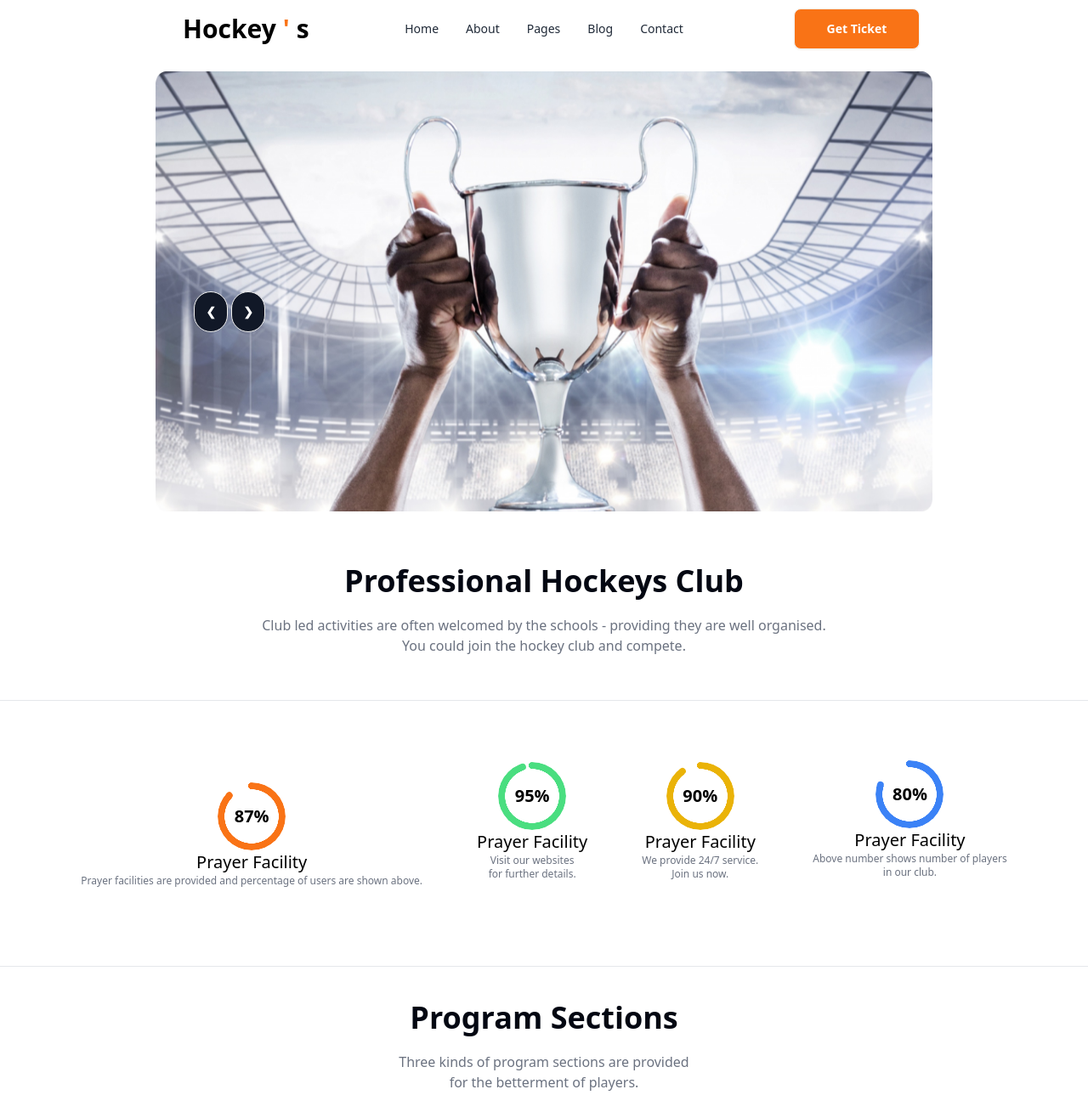
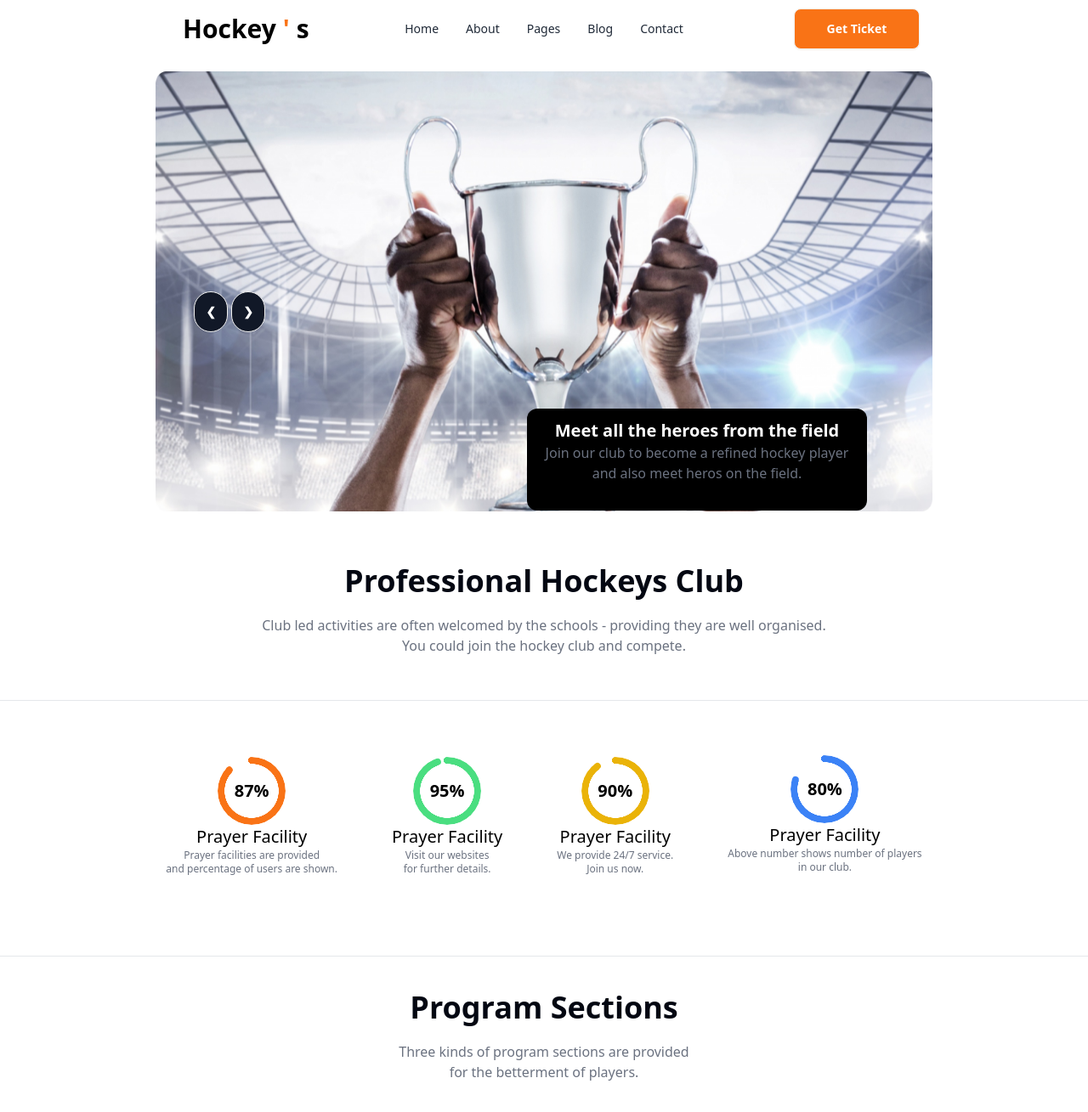
Before and after one commit to Lamu27/Assignment-3, a plain HTML site: page index.html in a window 1280 px wide. Shown: the top 1309 px of the page at 85% size. Drawn offline with nearby package versions, Linux system fonts and the light colour scheme.

Commit message:
added meaningful texts

```diff
--- a/index.html
+++ b/index.html
@@ -43,14 +43,21 @@
                 </div>
         </section>
         <!-- carousel starts -->
+
         <div class="carousel w-full">
             <!-- slide 1 -->
-            <div id="slide1" class="carousel-item relative w-full">
+            <div id="slide1" class="grid grid-cols-1 carousel-item lg:relative w-full">
               <img src="Images/1.png" class="rounded-xl w-[335px] h-[200px] p-4 lg:w-[1170px] lg:h-[550px] mx-auto lg:px-32" />
+
               <div class="absolute transform top-32 left-40 lg:left-5 lg:right-5 lg:top-2/4">
                 <a href="#slide3" class="btn btn-circle w-6 lg:w-10 lg:h-10 lg:ml-52 bg-gray-900 text-white">❮</a>
                 <a href="#slide2" class="btn btn-circle w-6 lg:w-10 lg:h-10 bg-gray-900 text-white">❯</a>
               </div>
+              <div class="mb-4 w-[300px] h-[100px] mx-auto lg:mx-0 lg:absolute lg:transform lg:left-5 lg:right-5 lg:ml-[600px] lg:top-3/4 bg-black lg:w-[400px] lg:h-[120px] rounded-xl p-3">
+                <h3 class="text-white font-bold text-base lg:text-xl text-center" >Meet all the heroes from the field</h3>
+                <p class="text-gray-500 text-xs lg:text-base text-center">Join our club to become a refined hockey player and also meet heros on the field.</p>
+            </div>
+
             </div>
             <!-- slide 2 -->
             <div id="slide2" class="carousel-item relative w-full">
@@ -69,6 +76,7 @@
               </div>
             </div>
         </div>
+
     </header>
     <main>
         <!-- hockey club text starts -->
@@ -81,10 +89,10 @@
         </section>
         <!-- radial-progress section -->
         <section class="grid grid-cols-1 lg:flex lg:gap-16 items-center justify-center lg:mt-16 lg:mb-16">
-            <div class="text-center mb-7 mt-8">
+            <div class="text-center mb-7 mt-8 lg:mt-0">
                 <div class="radial-progress text-orange-500" style="--value:87;" role="pro"><p class="text-black text-xl font-bold">87%</p></div>
                 <p class="text-xl text-black">Prayer Facility</p>
-                <p class="text-xs text-gray-500">Prayer facilities are provided and percentage of users are shown above.</p>
+                <p class="text-xs text-gray-500">Prayer facilities are provided <br>and percentage of users are shown.</p>
             </div>
             <div class="text-center mb-7">
                 <div class="radial-progress text-green-400" style="--value:95;" role="pro"><p class="text-black text-xl font-bold">95%</p></div>
@@ -136,8 +144,8 @@
         <section class="mb-16">
             <div class="hero w-[300px] h-[300px] lg:w-[924px] lg:h-[350px] rounded-2xl mx-auto lg:mb-0" style="background-image: url('Images/4.png');">
                 <div class="hero-overlay bg-opacity-50 rounded-2xl"></div>
-                <div class="text-center lg:text-start lg:mr-96">
-                    <h1 class="mb-5 text-2xl lg:text-3xl text-white font-bold">Professional Program</h1>
+                <div class="text-center lg:ml-4 lg:text-start lg:mr-96">
+                    <h1 class="mb-5 text-2xl lg:text-3xl text-white font-bold ">Professional Program</h1>
                     <p class="mb-5 text-white text-xs lg:text-base">Professionals can also get into the club for practicing their best from better versions <br> so that they can take part in International level of competitions too. <br>They can also choose to instruct.</p>
                     <button class="btn btn-primary">Register Now!</button>
                 </div>
```
